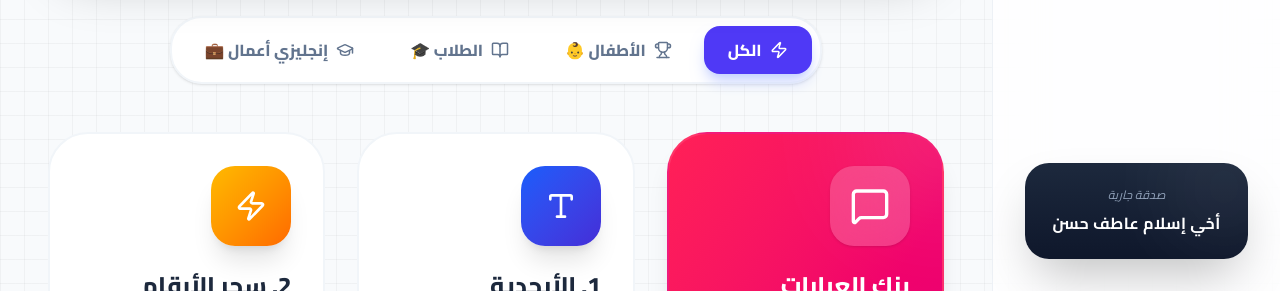
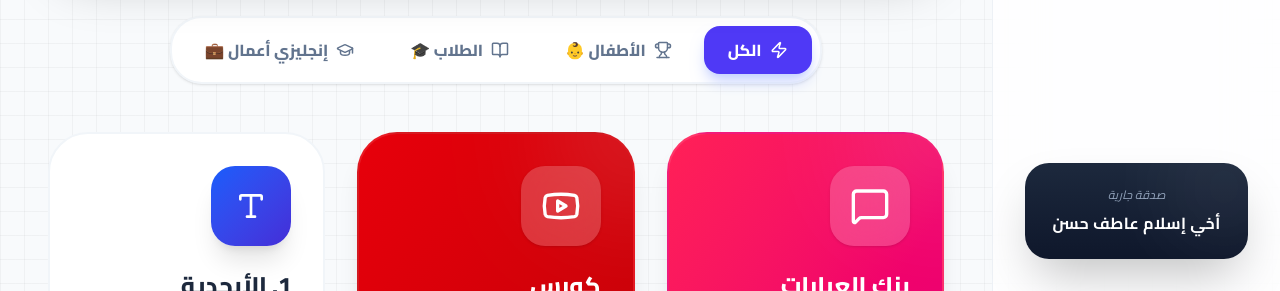
Before and after one commit to sibrahim8694-cell/Islamatef, a React (Vite) app: page /english in a window 1280 px wide. Shown: the part 509-800 px from the top of the page. Built offline with nearby package versions, Linux system fonts and the light colour scheme.

Commit message:
feat(EnglishPage): Add YouTube channel link card
Adds a new card to the English learning page featuring a link to a related YouTube channel. This card enhances user engagement by providing additional learning resources.

```diff
--- a/src/pages/EnglishPage.tsx
+++ b/src/pages/EnglishPage.tsx
@@ -1,7 +1,7 @@
 import React, { useState, useEffect, useRef } from 'react';
 import { playTTS } from '../lib/tts';
 import { motion, AnimatePresence } from 'motion/react';
-import { PlayCircle, CheckCircle2, ChevronRight, X, Volume2, Bot, Send, Award, ArrowRight, Check, Trophy, BookOpen, Zap, Headphones, MessageSquare, GraduationCap, Search, Mic, MicOff } from 'lucide-react';
+import { PlayCircle, CheckCircle2, ChevronRight, X, Volume2, Bot, Send, Award, ArrowRight, Check, Trophy, BookOpen, Zap, Headphones, MessageSquare, GraduationCap, Search, Mic, MicOff, Youtube, ExternalLink } from 'lucide-react';
 import confetti from 'canvas-confetti';
 import { curriculum, Level, Lesson, InteractiveStep } from '../data/englishCurriculum';
 import { phraseBank, Phrase } from '../data/englishPhrases';
@@ -193,6 +193,24 @@ export default function EnglishPage() {
               <p className="text-white/80 font-medium mb-6 leading-relaxed">أكثر من 1000 جملة وموقف يومي مرتبة بدقة لمساعدتك على التحدث بطلاقة.</p>
               <div className="mt-auto flex items-center gap-2 text-white font-bold">
                 تصفح البنك الآن <ArrowRight size={20} />
+              </div>
+            </div>
+          </motion.div>
+
+          <motion.div
+             whileHover={{ scale: 1.02, y: -4 }}
+             onClick={() => window.open('https://www.youtube.com/c/zAmericanEnglish', '_blank')}
+             className="relative rounded-[2.5rem] p-8 border-2 bg-gradient-to-br from-red-600 to-red-700 border-white/10 cursor-pointer overflow-hidden group shadow-xl"
+          >
+            <div className="absolute top-0 right-0 w-32 h-32 bg-white/20 rounded-full blur-3xl -mr-16 -mt-16 group-hover:bg-white/40 transition-all"></div>
+            <div className="flex flex-col h-full relative z-10 text-white">
+              <div className="w-20 h-20 rounded-3xl bg-white/20 backdrop-blur-xl flex items-center justify-center mb-6 shadow-sm">
+                <Youtube size={40} />
+              </div>
+              <h3 className="text-2xl font-black mb-2">كورس ZAmericanEnglish 📺</h3>
+              <p className="text-white/80 font-medium mb-6 leading-relaxed">أفضل كورس لتعلم اللغة الإنجليزية من الصفر حتى الاحتراف للاستاذ ابراهيم عادل.</p>
+              <div className="mt-auto flex items-center gap-2 text-white font-bold">
+                مشاهدة الكورس <ExternalLink size={20} />
               </div>
             </div>
           </motion.div>
```
